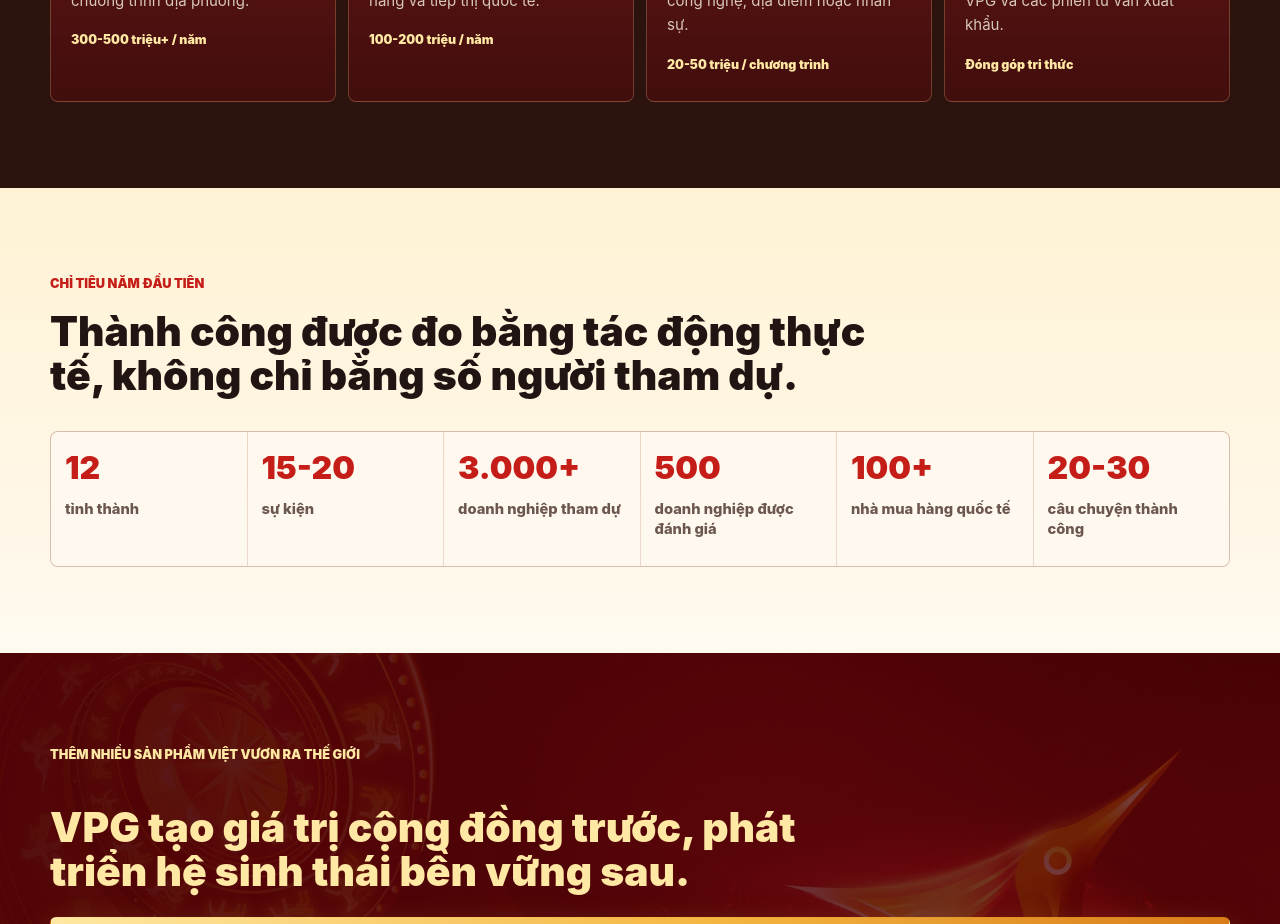
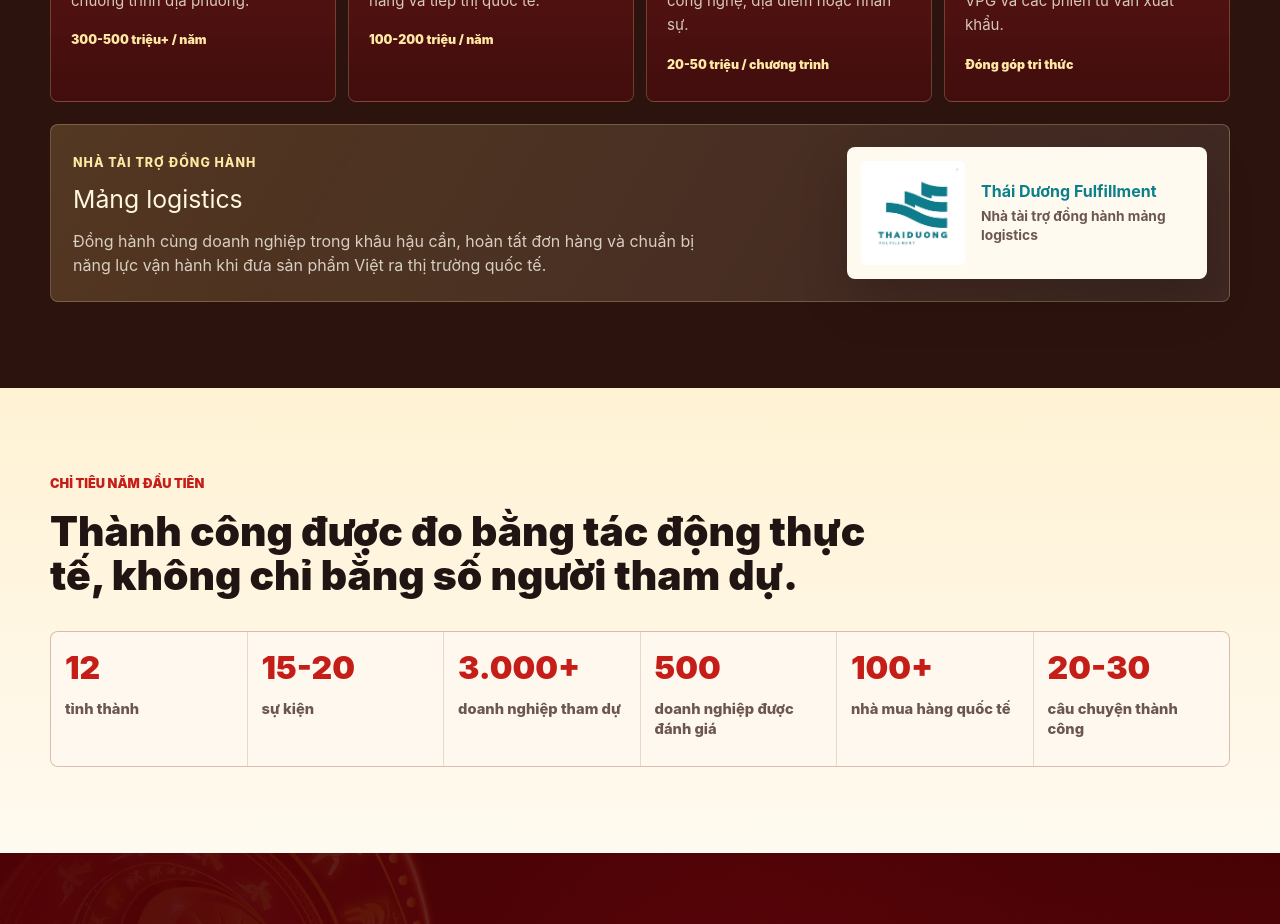
Before and after one commit to happylot/vpg, a Next.js app: page / in a window 1280 px wide. Shown: the part 5920-6844 px from the top of the page. Built offline with nearby package versions, Linux system fonts and the light colour scheme.

Commit message:
Add logistics sponsor logo

```diff
--- a/app/globals.css
+++ b/app/globals.css
@@ -732,6 +732,84 @@ main {
   color: var(--gold-light);
 }
 
+.sponsor-strip {
+  display: grid;
+  grid-template-columns: minmax(0, 1fr) minmax(260px, 360px);
+  gap: 22px;
+  align-items: center;
+  margin-top: 22px;
+  padding: 22px;
+  border: 1px solid rgba(255, 232, 163, 0.24);
+  border-radius: 8px;
+  background:
+    linear-gradient(120deg, rgba(255, 208, 82, 0.14), rgba(255, 255, 255, 0.04)),
+    rgba(255, 255, 255, 0.05);
+}
+
+.sponsor-strip__copy span {
+  color: var(--gold-light);
+  font-size: 0.78rem;
+  font-weight: 850;
+  letter-spacing: 0.08em;
+  text-transform: uppercase;
+}
+
+.sponsor-strip__copy h3 {
+  margin: 8px 0 10px;
+  color: var(--ivory);
+  font-size: 1.55rem;
+}
+
+.sponsor-strip__copy p {
+  max-width: 640px;
+  margin: 0;
+  color: rgba(255, 250, 240, 0.78);
+}
+
+.sponsor-logos {
+  display: grid;
+  gap: 12px;
+}
+
+.sponsor-logo-card {
+  display: grid;
+  grid-template-columns: 104px minmax(0, 1fr);
+  gap: 16px;
+  align-items: center;
+  min-height: 132px;
+  margin: 0;
+  padding: 14px;
+  border-radius: 8px;
+  background: #fffaf0;
+  box-shadow: 0 22px 48px rgba(0, 0, 0, 0.18);
+}
+
+.sponsor-logo-card img {
+  width: 104px;
+  height: 104px;
+  object-fit: contain;
+  border-radius: 6px;
+  background: #fff;
+}
+
+.sponsor-logo-card figcaption {
+  display: grid;
+  gap: 6px;
+}
+
+.sponsor-logo-card strong {
+  color: #0b7f8a;
+  font-size: 1rem;
+  line-height: 1.2;
+}
+
+.sponsor-logo-card span {
+  color: var(--muted);
+  font-size: 0.86rem;
+  font-weight: 740;
+  line-height: 1.35;
+}
+
 .impact {
   background: linear-gradient(180deg, #fff2d4, #fffaf0);
 }
@@ -820,6 +898,10 @@ main {
   .pillar-grid,
   .partner-grid {
     grid-template-columns: repeat(2, minmax(0, 1fr));
+  }
+
+  .sponsor-strip {
+    grid-template-columns: 1fr;
   }
 
   .product-gallery {
@@ -949,6 +1031,15 @@ main {
     grid-column: span 1;
   }
 
+  .sponsor-logo-card {
+    grid-template-columns: 86px minmax(0, 1fr);
+  }
+
+  .sponsor-logo-card img {
+    width: 86px;
+    height: 86px;
+  }
+
   .score-row {
     grid-template-columns: 1fr 42px;
   }
--- a/app/page.tsx
+++ b/app/page.tsx
@@ -60,6 +60,15 @@ const partnerTiers = [
     detail:
       "Đóng góp tri thức, kinh nghiệm, câu chuyện thực tế, hoạt động cố vấn và nội dung cho Học viện VPG và các phiên tư vấn xuất khẩu.",
     contribution: "Đóng góp tri thức",
+  },
+];
+
+const logisticsSponsors = [
+  {
+    name: "Thái Dương Fulfillment",
+    role: "Nhà tài trợ đồng hành mảng logistics",
+    src: "/asset/logo_partner/thaiduong-fulfillment.jpeg",
+    alt: "Logo Thái Dương Fulfillment",
   },
 ];
 
@@ -401,6 +410,28 @@ export default function Home() {
               </article>
             ))}
           </div>
+          <div className="sponsor-strip" aria-label="Nhà tài trợ đồng hành mảng logistics">
+            <div className="sponsor-strip__copy">
+              <span>Nhà tài trợ đồng hành</span>
+              <h3>Mảng logistics</h3>
+              <p>
+                Đồng hành cùng doanh nghiệp trong khâu hậu cần, hoàn tất đơn
+                hàng và chuẩn bị năng lực vận hành khi đưa sản phẩm Việt ra thị
+                trường quốc tế.
+              </p>
+            </div>
+            <div className="sponsor-logos">
+              {logisticsSponsors.map((sponsor) => (
+                <figure className="sponsor-logo-card" key={sponsor.name}>
+                  <img src={sponsor.src} alt={sponsor.alt} />
+                  <figcaption>
+                    <strong>{sponsor.name}</strong>
+                    <span>{sponsor.role}</span>
+                  </figcaption>
+                </figure>
+              ))}
+            </div>
+          </div>
         </div>
       </section>
 
```
Also changed, not shown: public/asset/logo_partner/thaiduong-fulfillment.jpeg (added), 1 other file (tests, documents, lock files or other folders).
